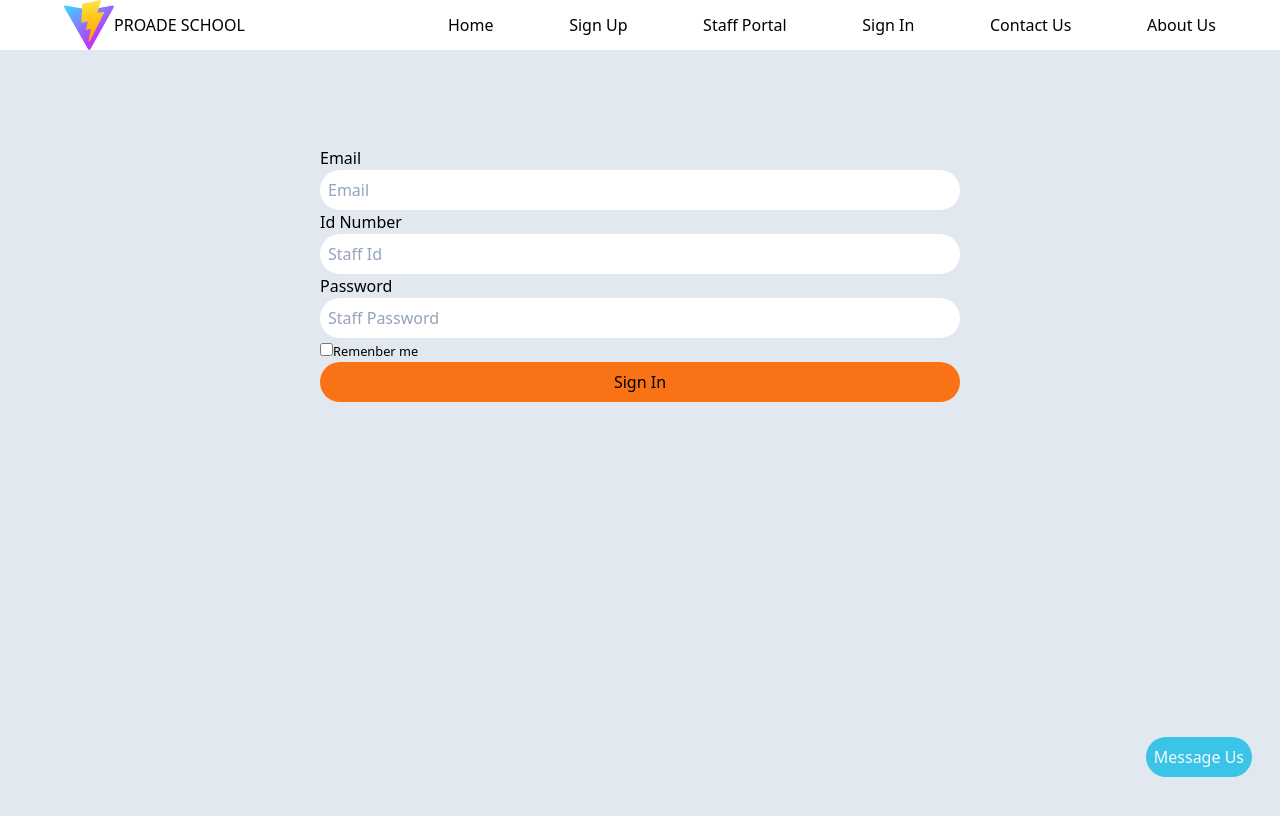
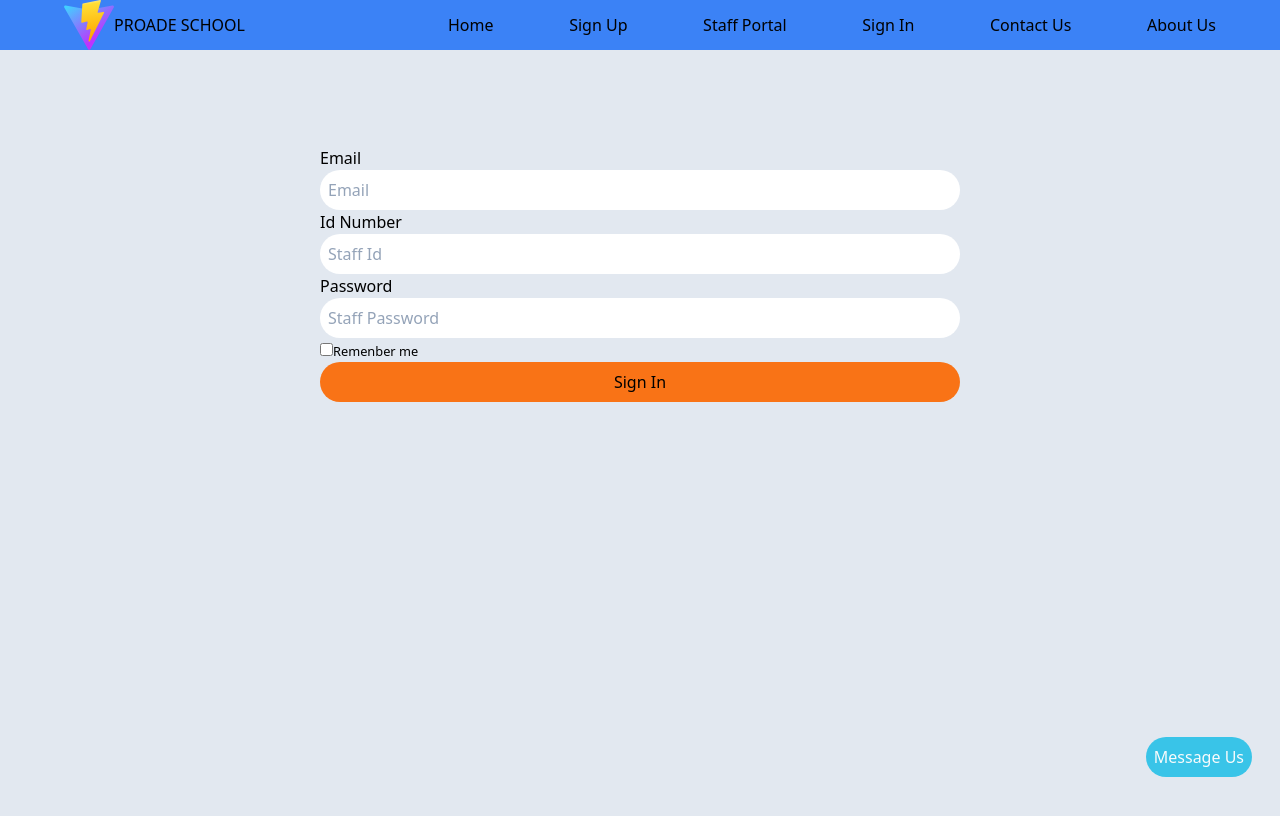
Before and after one commit to Adegbite-Joshua/HopeAcademy, a React (Vite) app: page /signin in a window 1280 px wide. Shown: the top 816 px of the page. Built offline with nearby package versions, Linux system fonts and the light colour scheme.

Commit message:
Worked on the laning page navbar

```diff
--- a/src/Components/LandingPageNav.jsx
+++ b/src/Components/LandingPageNav.jsx
@@ -34,13 +34,13 @@ import { Link } from 'react-router-dom'
 const LandingPageNav = ({percent}) => {
     // const [percentage, setpercentage] = useState(0)
     // window.onscroll=()=>setpercentage((window.scrollY/(document.documentElement.scrollHeight - window.innerHeight))*100)
-    // const showSideBar =()=>{
-    //     document.getElementById('navUl').classList.toggle('responsive')
-    // }
+    const showSideBar =()=>{
+        document.getElementById('navUl').classList.toggle('responsive')
+    }
   return (
     <>
         <div className="sticky top-0 w-full" style={{zIndex: '9999999999'}}>
-        <div className='LandingPageNav w-full blue500 flex relative '>
+        <div className='LandingPageNav w-full bg-blue-500 flex relative '>
             <div className='flex h-full items-center'>
                 <img src="vite.svg" alt="" style={{height: '50px', width: '50px'}} />
                 <h3>PROADE SCHOOL</h3>
@@ -73,7 +73,7 @@ const LandingPageNav = ({percent}) => {
                     <Link className="" to='/aboutus'>About Us</Link>
                 </li>
             </ul>
-            <span><i className='fa fa-bars'></i></span>
+            <span onClick={showSideBar}><i className='fa fa-bars'></i></span>
         </div>
         {/* <div className='w-full bg-danger' style={{height: '8px'}}>
             <div style={{width: `${percentage}%`}} className='h-full bg-warning'>
```
